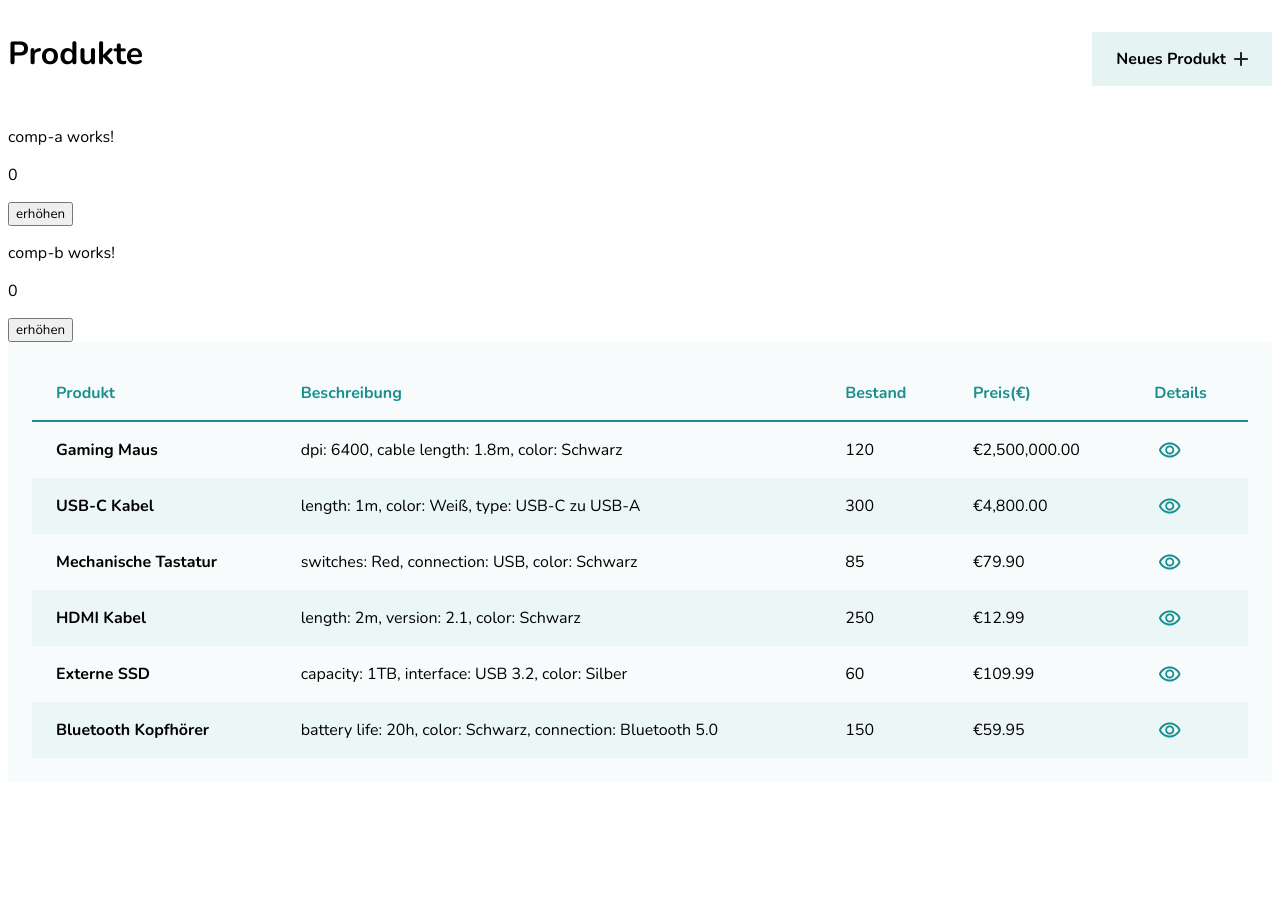
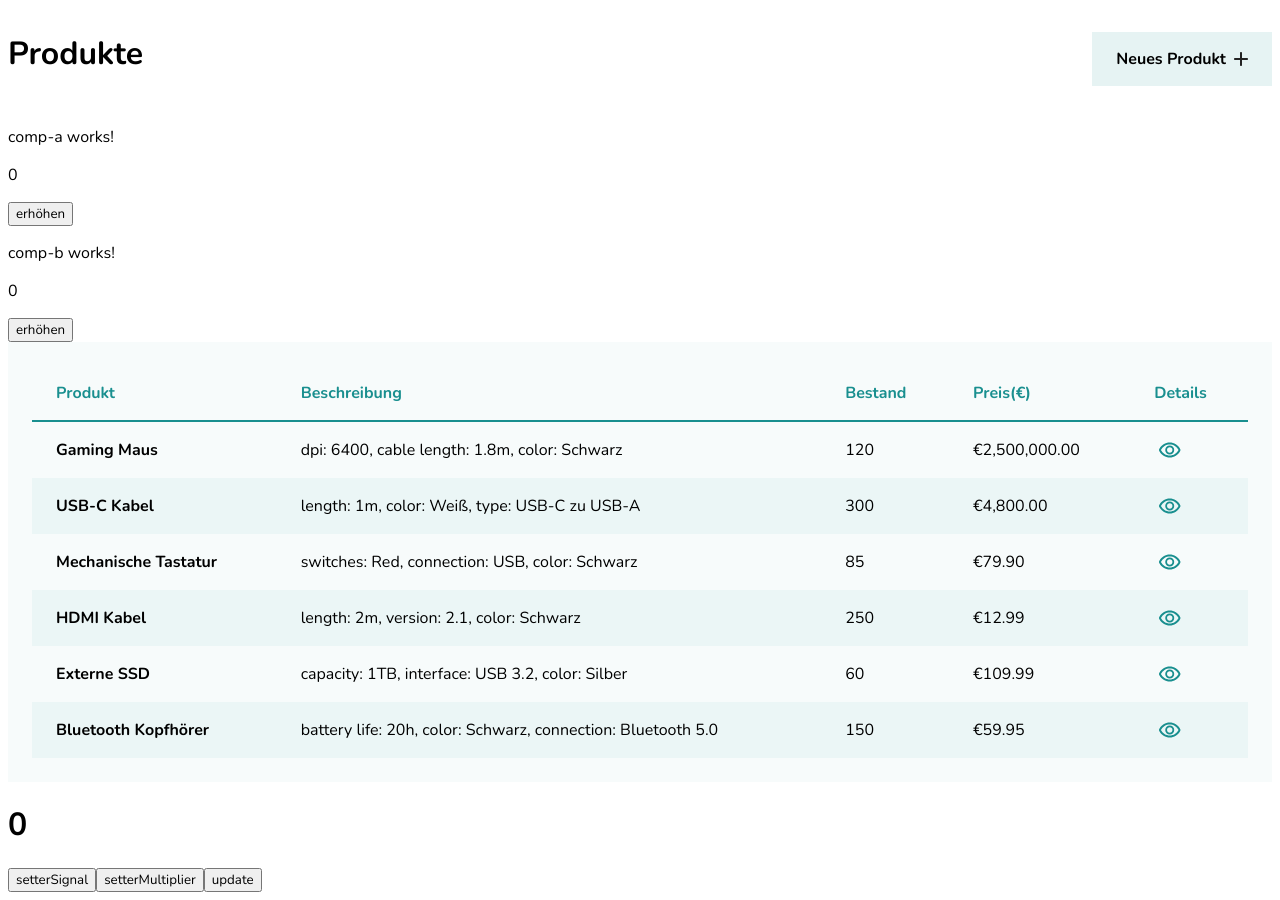
Before and after one commit to ChristopherBraun196/product-list, an Angular app in the folder product-list/: page / in a window 1280 px wide. Before the commit the page ends 800 px from the top, so only its background shows below. Built offline with nearby package versions, Linux system fonts and the light colour scheme.

Commit message:
signals basics

```diff
--- a/product-list/src/app/app.html
+++ b/product-list/src/app/app.html
@@ -11,6 +11,14 @@
 
 <!-- <button (click)="BananaService.increment()"> erhöhen</button> -->
 <router-outlet />
+
+<h1>{{computedCound()}}</h1>
+
+<button (click)="count.set(5)">setterSignal</button>
+
+<button (click)="countmultiplier.set(10)">setterMultiplier</button>
+
+<button (click)="signalUpdate()">update</button>
 
 <!-- <app-product-detail></app-product-detail> -->
 
--- a/product-list/src/app/app.ts
+++ b/product-list/src/app/app.ts
@@ -1,4 +1,4 @@
-import { Component, signal, inject} from '@angular/core';
+import { Component, signal, inject, computed} from '@angular/core';
 import { RouterOutlet, RouterLink } from '@angular/router';
 import { Header } from './layout/header/header';
 import { ProductList } from './shared/components/product-list/product-list';
@@ -31,6 +31,16 @@
   styleUrl: './app.scss',
 })
 export class App {
+
+  count = signal(0)
+
+  countmultiplier = signal(5)
+
+  computedCound = computed(() => this.count() * this.countmultiplier())
+
+  signalUpdate(){
+    this.count.update(number => number +1)
+  }
 
   BananaService = inject(CounterService)
 
```
